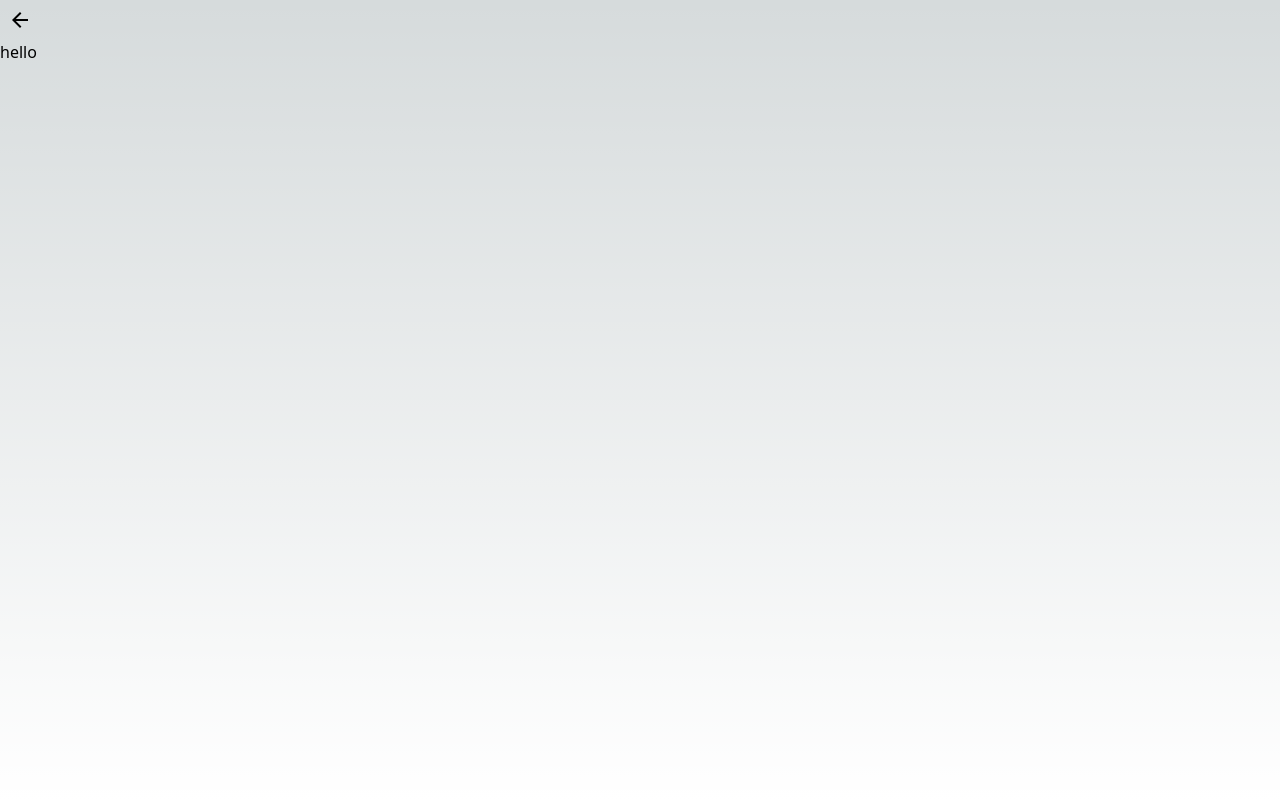
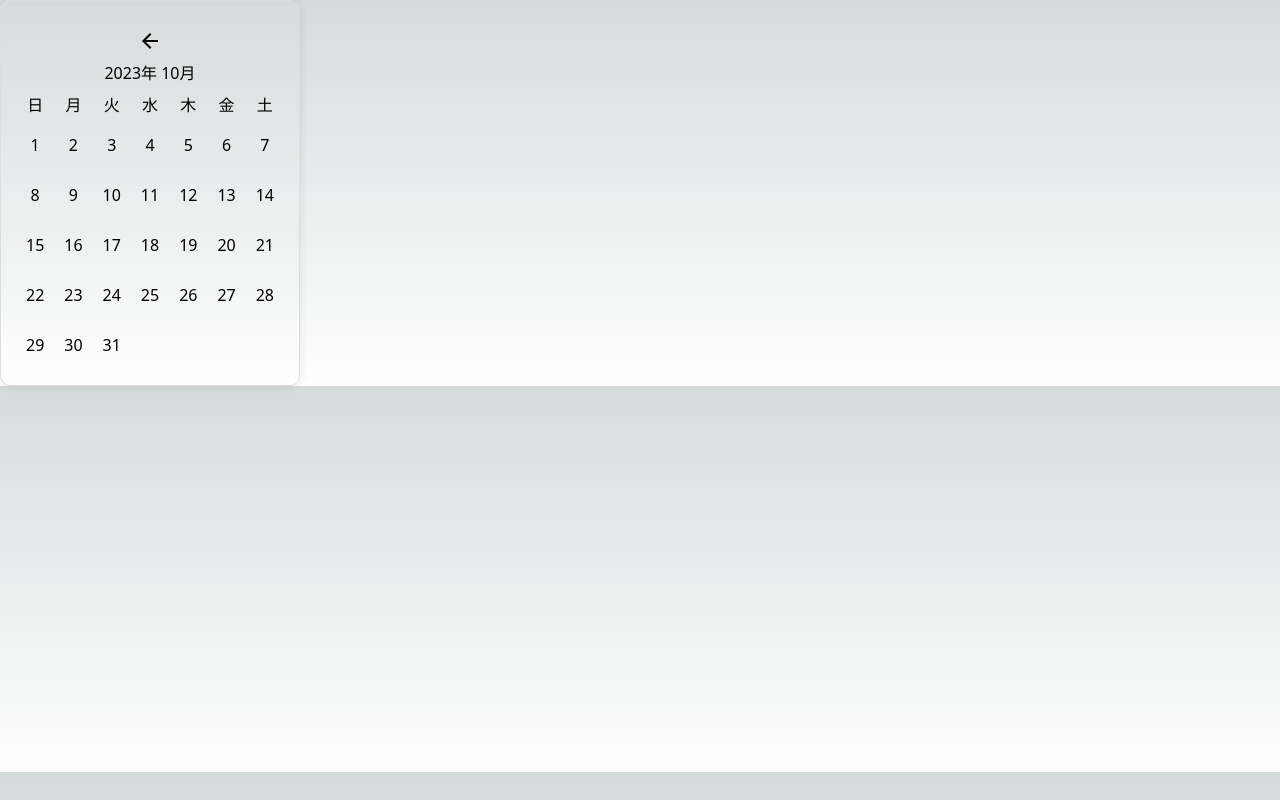
Before and after one commit to s1f10210386/Asucoe, a Next.js app: page /calendar in a window 1280 px wide. Built offline with nearby package versions, Linux system fonts and the light colour scheme.

Commit message:
calendar作成 配置ずれはある

```diff
--- a/pages/calendar.module.css
+++ b/pages/calendar.module.css
@@ -1,7 +1,41 @@
-.container {
+/* .container {
     height: 100vh;
     width: 100vw;
     /* overflow: hidden; */
     /* background-color: rgb(186, 243, 243); */
     /* background-color: #FCFCFC; */
-  }
+  /* }  */
+
+  .container {
+    display: flex;
+    flex-direction: column;
+    align-items: center;
+    padding: 20px;
+    border: 1px solid #ddd;
+    border-radius: 10px;
+    box-shadow: 0px 0px 10px rgba(0,0,0,0.1);
+    width: 300px;
+}
+
+.daysHeader, .days {
+    display: grid;
+    grid-template-columns: repeat(7, 1fr);
+    gap: 10px;
+    width: 100%;
+}
+
+.daysHeader > div, .days > div {
+    display: flex;
+    align-items: center;
+    justify-content: center;
+    height: 40px;
+    border-radius: 5px;
+}
+
+.days > div:hover {
+    background-color: #eee;
+}
+
+.days > div:active {
+    background-color: #ddd;
+}
--- a/pages/calendar.tsx
+++ b/pages/calendar.tsx
@@ -2,15 +2,45 @@ import Link from "next/link"
 import styles from "./calendar.module.css"
 import { IconButton } from "@mui/material"
 import ArrowBackIcon from '@mui/icons-material/ArrowBack';
+import { useState } from "react";
+
 export default function Calendar(){
+
+    const [currentDate, setCurrentDate] = useState(new Date());
+    const days = ["日", "月", "火", "水", "木", "金", "土"];
+
+    const getDaysInMonth=(month: number, year: number)=>{
+        return new Date(year, month, 0).getDate();
+    }
+
+    const generateCalendarDays=(date: Date)=>{
+        const month = date.getMonth();
+        const year = date.getFullYear();
+
+        const daysInMonth = getDaysInMonth(month + 1, year);
+        const firstDayOfMonth = new Date(year, month, 1).getDay();
+        const daysArray = [];
+        for(let i= 1; i<= daysInMonth; i++){
+            daysArray.push(i);
+        }
+        return daysArray;
+    }
+    const calendarDays = generateCalendarDays(currentDate);
+
     return (
         <div className={styles.container}>
-            <Link  href="/" passHref>
-                <IconButton aria-label="calendar" size="large" style={{ marginLeft:'auto' ,padding:'8px',color: '#000000' }}>
-                    <ArrowBackIcon/>
+            <Link href="/" passHref>
+                <IconButton aria-label="calendar" size="large" style={{ marginLeft: 'auto', padding: '8px', color: '#000000' }}>
+                    <ArrowBackIcon />
                 </IconButton>
             </Link>
-            <p>hello</p>
+            <h2>{currentDate.getFullYear()}年 {currentDate.getMonth() + 1}月</h2>
+            <div className={styles.daysHeader}>
+                {days.map(day => <div key={day} className={styles.dayHeader}>{day}</div>)}
+            </div>
+            <div className={styles.days}>
+                {calendarDays.map(day => <div key={day} className={styles.day}>{day}</div>)}
+            </div>
         </div>
     )
 }
```
